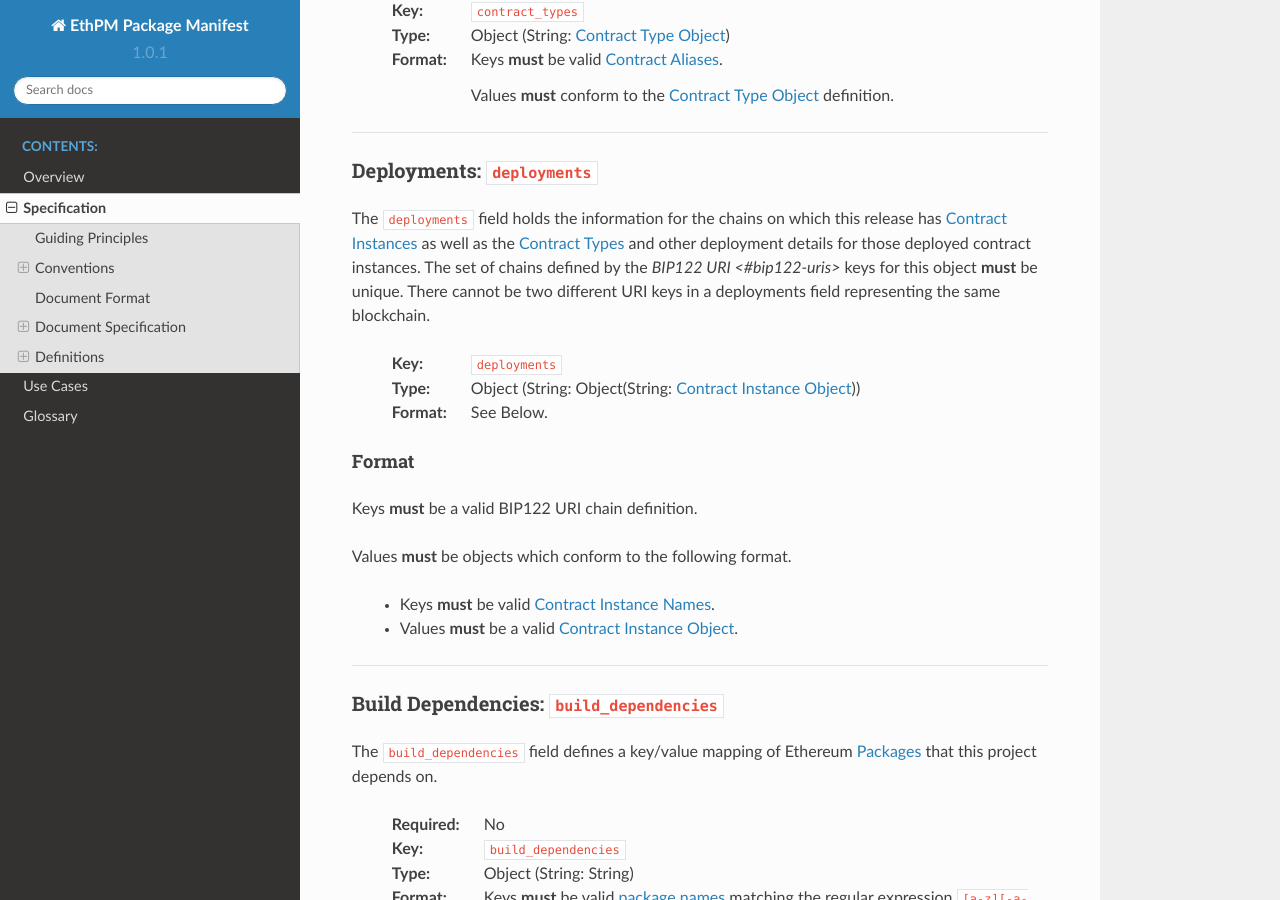
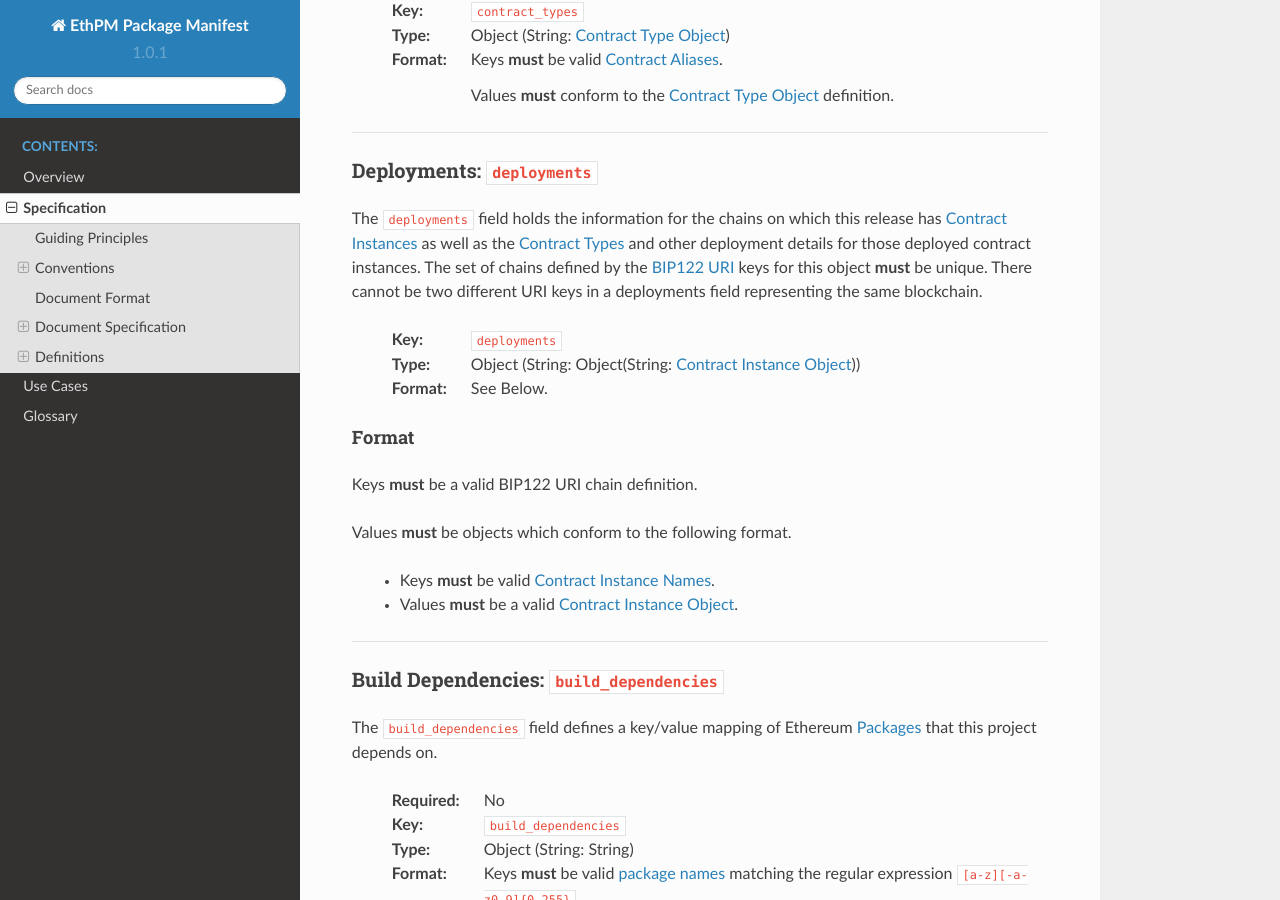
Before and after one commit to ethpm/ethpm-spec, a Sphinx documentation site: the page built from docs/source/package-spec.rst, in a window 1280 px wide and 900 px high, scrolled down 3479 px. Built offline with Sphinx 7.4.7 and the Read the Docs theme 2.0.0, drawn with Linux system fonts in a browser that asks for light colours; the version number is read from the project's files by our own code; some of the changed lines change nothing that is shown.

Commit message:
fix broken bip122 link

```diff
--- a/docs/source/package-spec.rst
+++ b/docs/source/package-spec.rst
@@ -209,7 +209,7 @@ Deployments: ``deployments``
 The ``deployments`` field holds the information for the chains on which
 this release has |ContractInstances| as well as the |ContractTypes|
 and other deployment details for those deployed contract instances.
-The set of chains defined by the `BIP122 URI <#bip122-uris>` keys for this
+The set of chains defined by the :ref:`BIP122 URI<bip122-bip122-1>` keys for this
 object **must** be unique. There cannot be two different URI keys in a deployments
 field representing the same blockchain.
 
@@ -748,6 +748,8 @@ to the `Compiler Input and Output Description <http://solidity.readthedocs.io/en
 
 ----
 
+.. _bip122-bip122-1:
+
 BIP122 URIs
 ~~~~~~~~~~~
 
```
